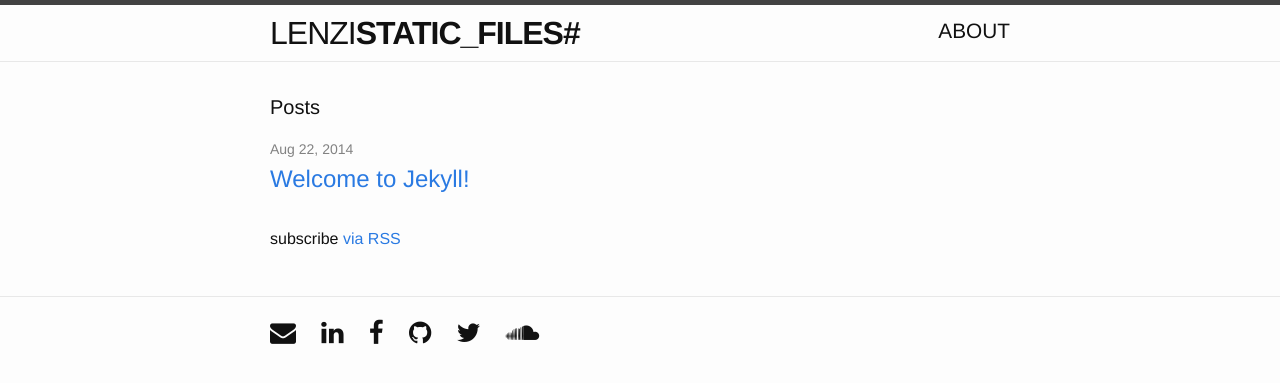
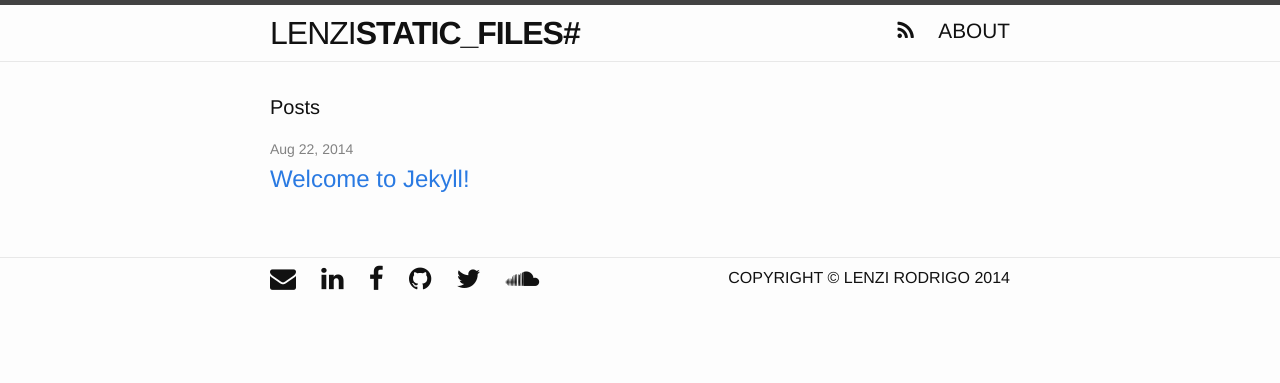
Before and after one commit to lenzirodrigo/lenzirodrigo.github.io, a Jekyll site: the page built from index.html, in a window 1280 px wide. Shown: the top 383 px of the page. Built offline with Jekyll 4.4.1, drawn with Linux system fonts in a browser that asks for light colours; nearby versions of some CDN libraries.

Commit message:
Modified Footer and Added Analytics.

```diff
--- a/_config.yml
+++ b/_config.yml
@@ -5,10 +5,9 @@ last: Lenzi
 email: lenzirodrigo@gmail.com
 description: > # this means to ignore newlines until "baseurl:"
 baseurl: "" # the subpath of your site, e.g. /blog/
-url: "http://yourdomain.com" # the base hostname & protocol for your site
+url: "http://lenzirodrigo.com.ar" # the base hostname & protocol for your site
 twitter_username: lenzirodrigo
 github_username:  lenzirodrigo
-linkedin_url: https://linkedin.com/in/
 linkedin_username: lenzirodrigo
 facebook_username: lenzirodrigo
 soundcloud_username: lenzirodrigo
--- a/_includes/footer.html
+++ b/_includes/footer.html
@@ -12,7 +12,7 @@
 
             {% if site.linkedin_username %}
             <div>
-                <a href="{{site.linkedin_url}}{{ site.linkedin_username }}">
+                <a href="https://linkedin.com/in/{{ site.linkedin_username }}">
                     <i class="fa fa-linkedin"></i>
                 </a>
             </div>
@@ -50,6 +50,11 @@
             </div>
             {% endif %}
         </div>
+
+        <div class="site-footer-right">
+            <p>Copyright &copy; Lenzi Rodrigo 2014</p>
+        </div>
+
     </div>
 
 </footer>
--- a/_includes/header.html
+++ b/_includes/header.html
@@ -15,6 +15,7 @@
       </a>
 
       <div class="trigger">
+          <a class="page-link" href="{{ "/feed.xml" | prepend: site.baseurl }}"><i class="fa fa-rss"></i></a>
         {% for page in site.pages %}
           {% if page.title %}
           <a class="page-link" href="{{ page.url | prepend: site.baseurl }}">{{ page.title }}</a>
--- a/_layouts/default.html
+++ b/_layouts/default.html
@@ -5,7 +5,7 @@
 
   <body>
 
-    {% include header.html %}
+  {% include header.html %}
 
     <div class="page-content">
       <div class="wrapper">
@@ -15,6 +15,8 @@
 
     {% include footer.html %}
 
+    {% include analytics.html %}
+
   </body>
 
 </html>
--- a/_sass/_layout.scss
+++ b/_sass/_layout.scss
@@ -105,9 +105,10 @@
 
 .contact-list,
 .social-media-list {
+    float: left;
     margin-left: 0px;
     font-size: 26px;
-    line-height: 56px;
+    line-height: 5px;
     letter-spacing: -1px;
     text-transform: uppercase;
     div {
@@ -115,6 +116,11 @@
       padding-right: 20px;
     }
 
+}
+
+.site-footer-right {
+  float: right;
+  text-transform: uppercase;
 }
 
 @include media-query($on-laptop) {
--- a/index.html
+++ b/index.html
@@ -18,6 +18,4 @@ layout: default
     {% endfor %}
   </ul>
 
-  <p class="rss-subscribe">subscribe <a href="{{ "/feed.xml" | prepend: site.baseurl }}">via RSS</a></p>
-
 </div>
```
Also changed, not shown: _includes/analytics.html (added, +10 -0 lines).
